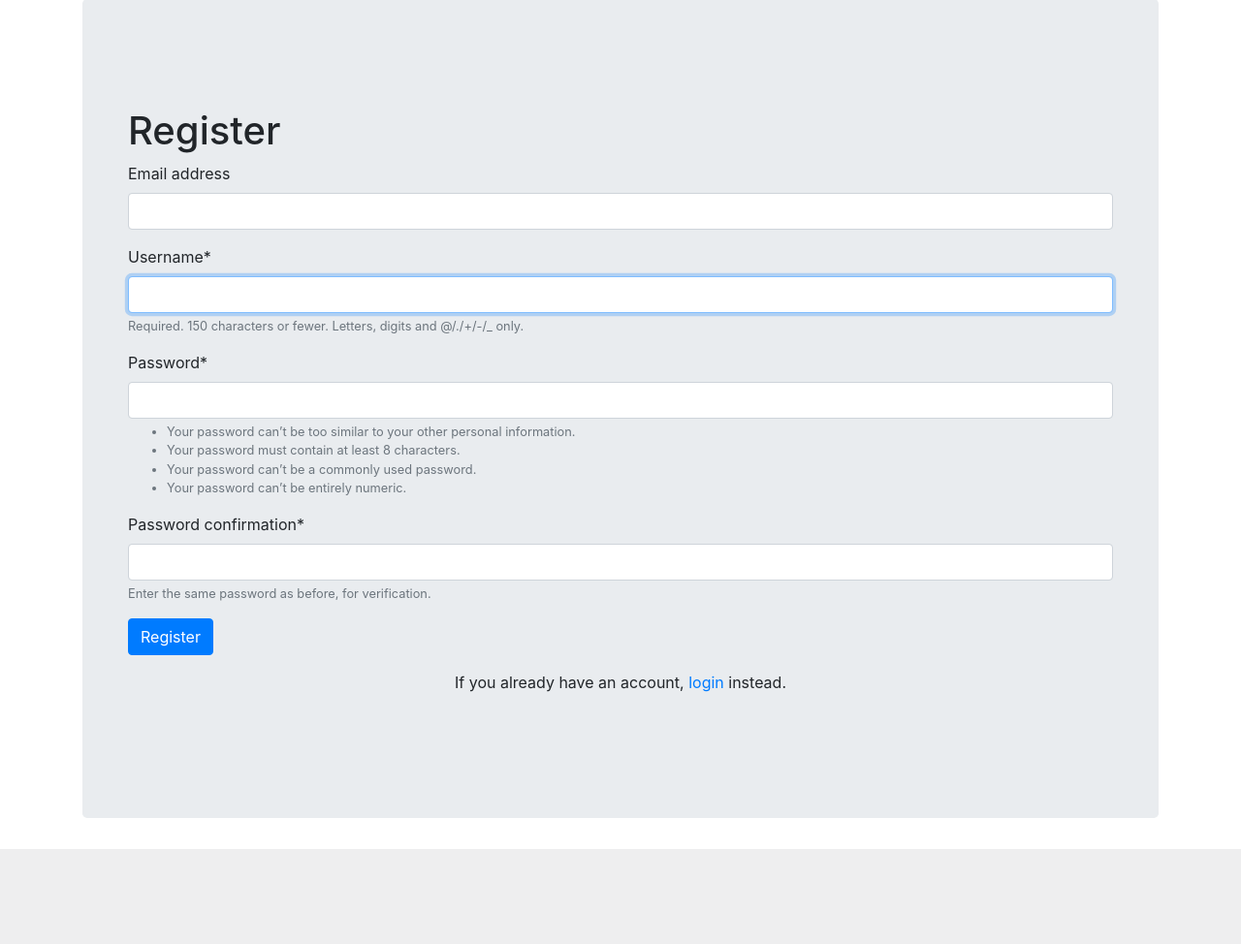
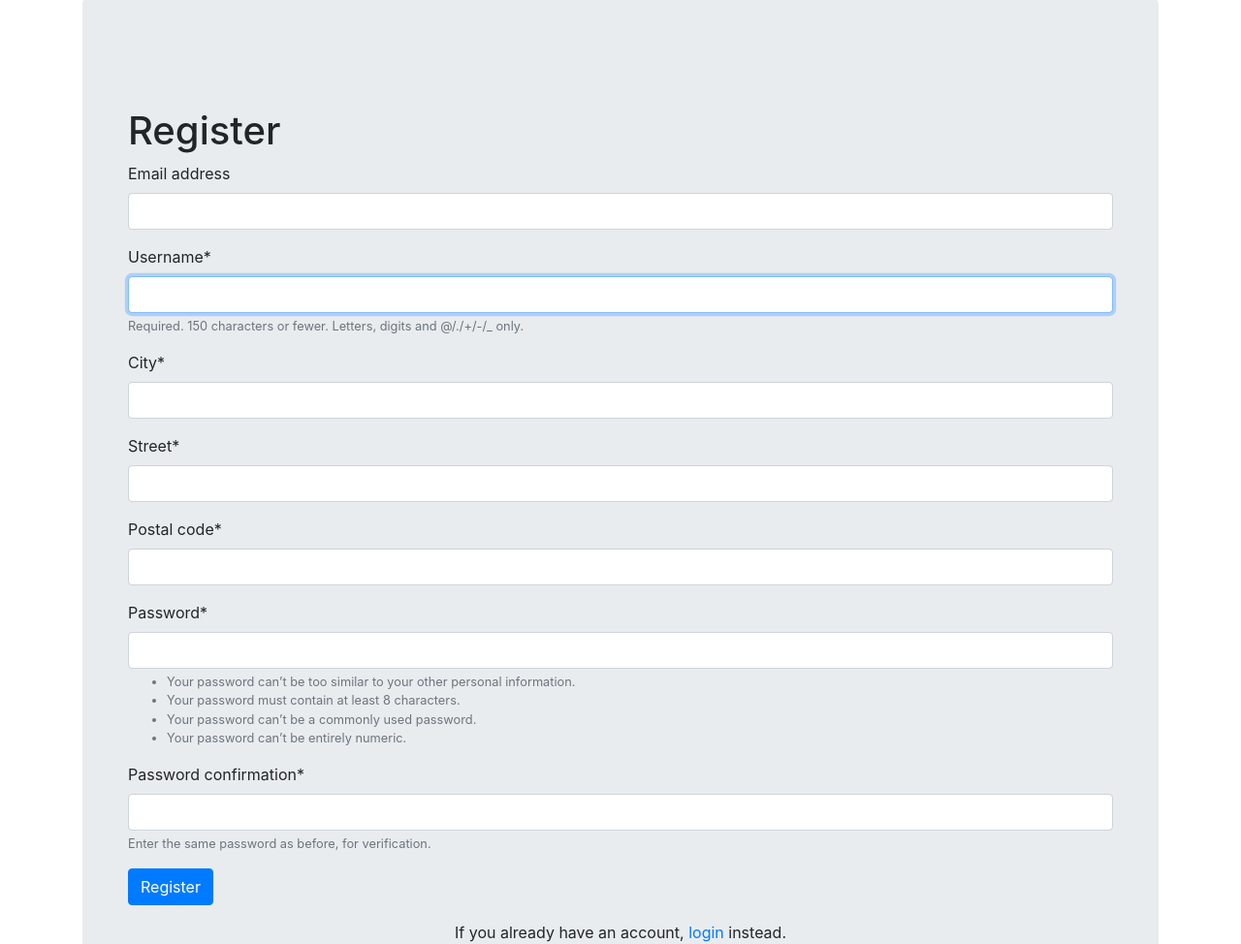
Before and after one commit to mikolaj-czapp/socks_shop, a Django app: page /user/register/ in a window 1280 px wide. Shown: the part 57-1031 px from the top of the page at 97% size. Before the commit the page ends 933 px from the top, so only its background shows below. Run offline with Django 3.2, Linux system fonts and the light colour scheme; some libraries are stand-ins or nearby versions.

Commit message:
added required fields in registration form

```diff
--- a/apps/user/forms.py
+++ b/apps/user/forms.py
@@ -20,4 +20,4 @@ class CustomUserChangeForm(UserChangeForm):
 class RegisterForm(UserCreationForm):
     class Meta:
         model = get_user_model()
-        fields = ('email', 'username', 'password1', 'password2')
+        fields = ('email', 'username', 'city', 'street', 'postal_code', 'password1', 'password2')
--- a/apps/user/urls.py
+++ b/apps/user/urls.py
@@ -4,7 +4,7 @@ from apps.user.views import LoginView, RegisterView
 from django.contrib.auth.views import LogoutView
 
 urlpatterns = [
-    path('register/', RegisterView.as_view(), name = "register" ),
-    path('login/', LoginView.as_view(), name = "login" ),
-    path('logout/', LogoutView.as_view(), name = "logout" ),
+    path('register/', RegisterView.as_view(), name="register"),
+    path('login/', LoginView.as_view(), name="login"),
+    path('logout/', LogoutView.as_view(), name="logout"),
 ]
--- a/templates/home.html
+++ b/templates/home.html
@@ -3,8 +3,5 @@
 {% block content %}
 <body>
 <h1>WELCOME TO HOME PAGE</h1>
-
-
-
 </body>
 {% endblock %}
```
